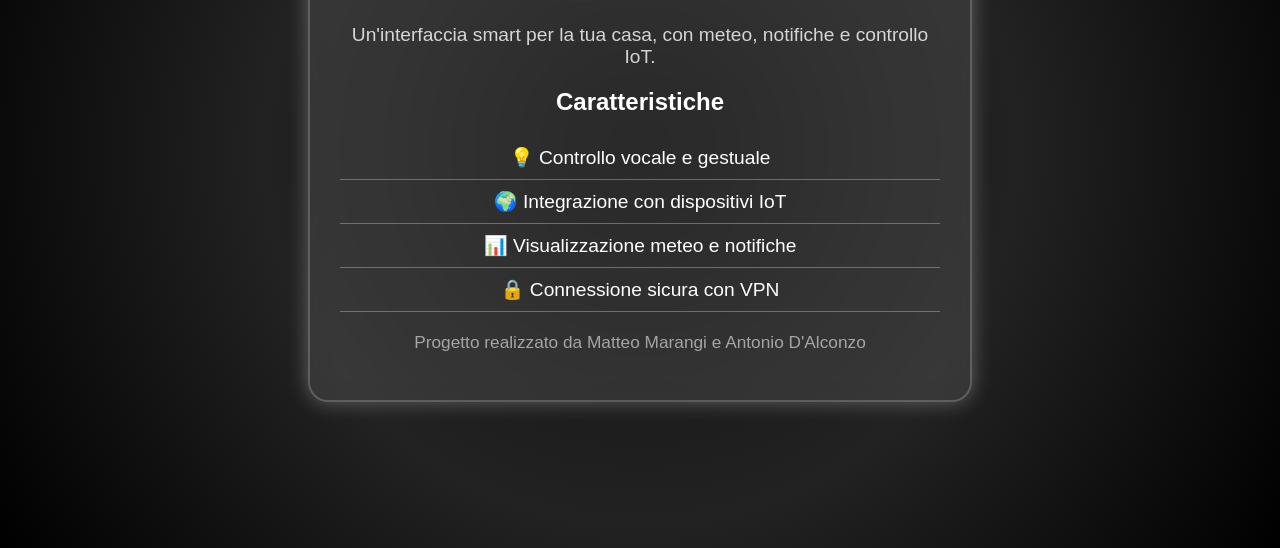
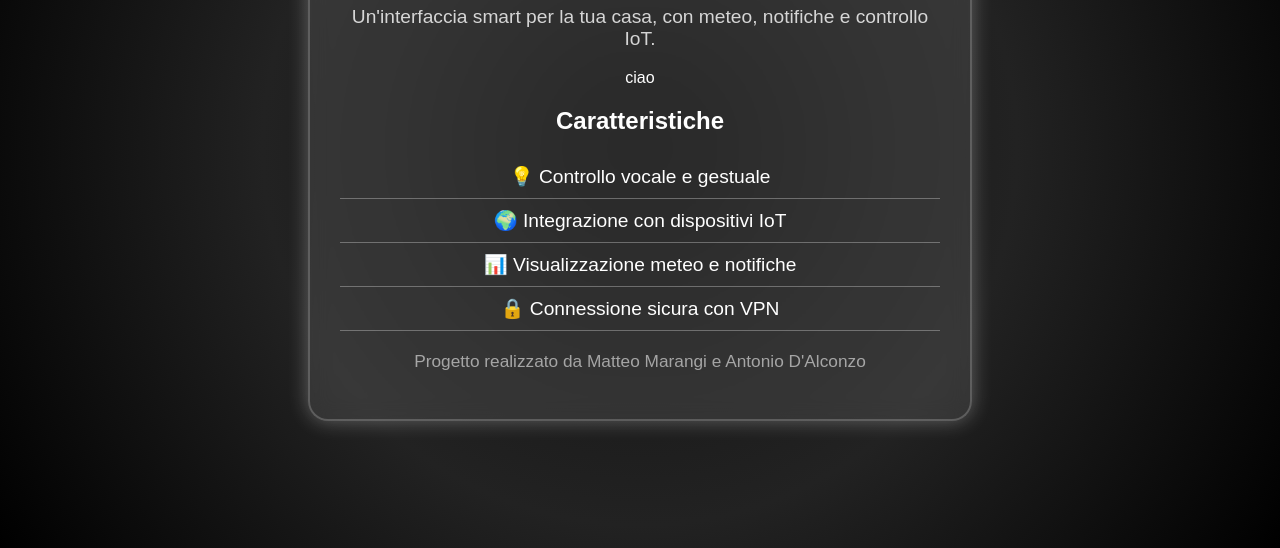
Before and after one commit to AntonyJTV/CyberReflectionWeb, a plain HTML site: page index.html in a window 1280 px wide. Shown: the part 252-800 px from the top of the page. Drawn offline with Linux system fonts and the light colour scheme.

Commit message:
Update index.html

```diff
--- a/index.html
+++ b/index.html
@@ -75,7 +75,7 @@ footer {
             <h1>Cyber_Reflection</h1>
             <p>Un'interfaccia smart per la tua casa, con meteo, notifiche e controllo IoT.</p>
         </header>
-
+        <a>ciao</a>
         <section class="features">
             <h2>Caratteristiche</h2>
             <ul>
```
